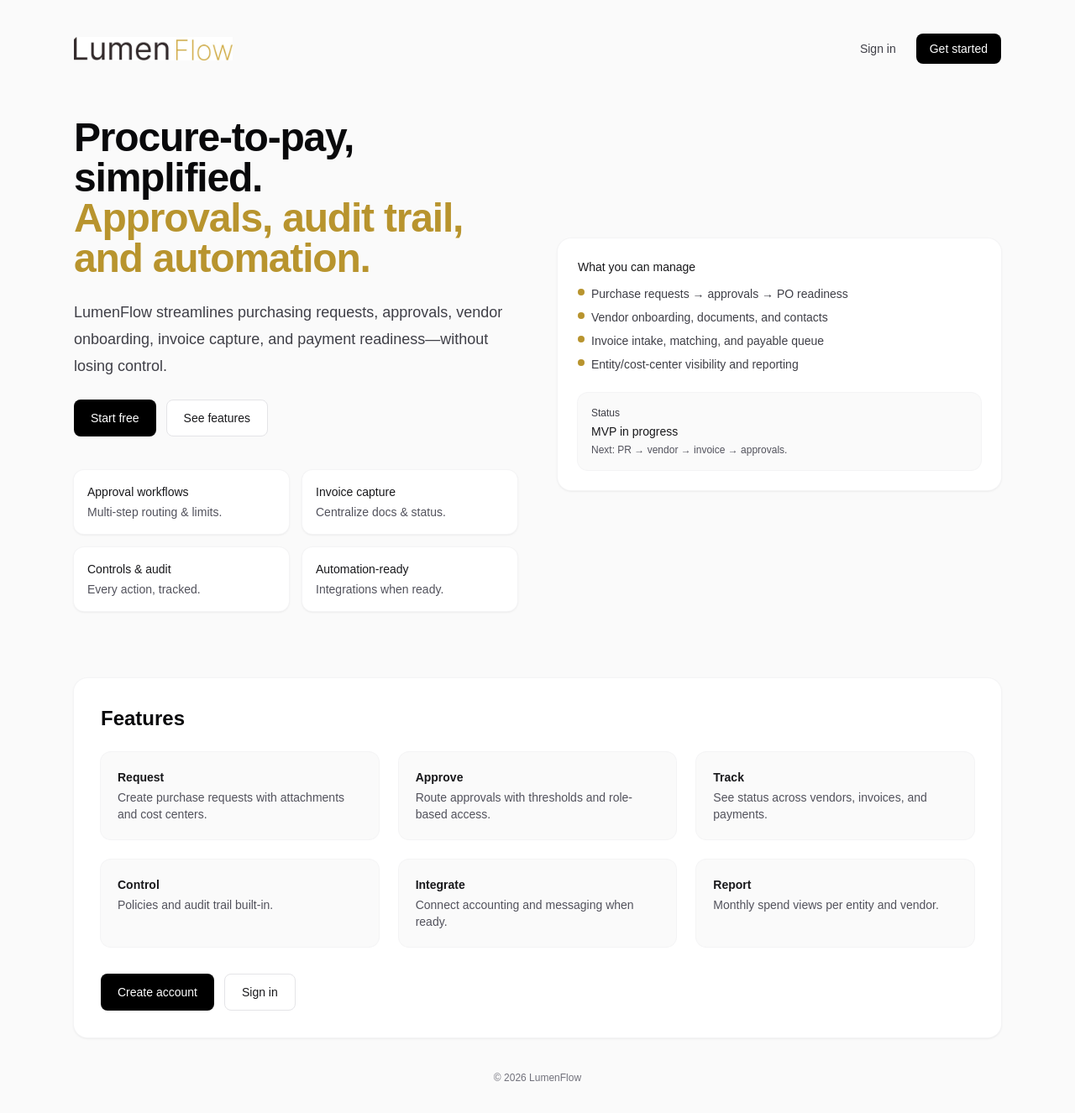
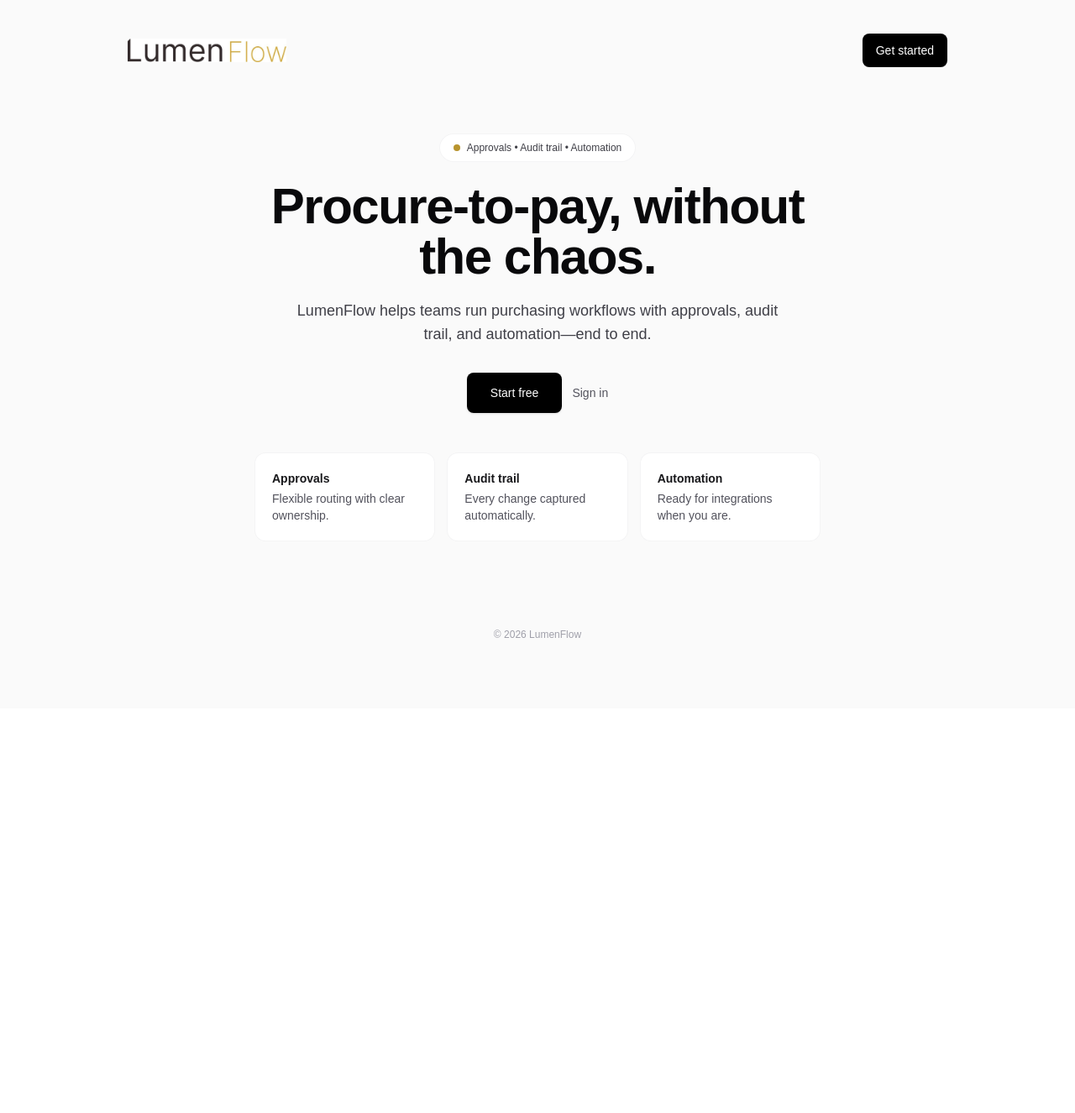
Before and after one commit to noemisasum/lumenflow, a Next.js app in the folder web/: page / in a window 1280 px wide. Shown: the top 1326 px of the page at 84% size. After the commit the page ends 844 px from the top, so only its background shows below. Built offline with nearby package versions, Linux system fonts and the light colour scheme.

Commit message:
refine: premium conversion-focused landing page

```diff
--- a/web/src/app/page.tsx
+++ b/web/src/app/page.tsx
@@ -1,138 +1,58 @@
 export default function Home() {
   return (
     <div className="min-h-screen bg-zinc-50 text-zinc-950">
-      <div className="mx-auto max-w-6xl px-6 py-10">
+      <div className="mx-auto max-w-5xl px-6 py-10">
         <header className="flex items-center justify-between">
-          <div className="flex items-center gap-3">
           <img src="/lumenflow-logo.jpg" alt="LumenFlow" className="h-7 w-auto" />
-          </div>
-          <nav className="flex items-center gap-3">
-            <a
-              href="/login"
-              className="rounded-lg px-3 py-2 text-sm font-medium text-zinc-700 hover:bg-white hover:text-zinc-950"
-            >
-              Sign in
-            </a>
           <a
             href="/signup"
-              className="rounded-lg bg-black px-4 py-2 text-sm font-medium text-white hover:bg-zinc-800"
+            className="inline-flex h-10 items-center justify-center rounded-lg bg-black px-4 text-sm font-medium text-white hover:bg-zinc-800"
           >
             Get started
           </a>
-          </nav>
         </header>
 
-        <main className="mt-16 grid gap-12 lg:grid-cols-2 lg:items-center">
-          <section className="space-y-6">
-            <h1 className="text-4xl font-semibold tracking-tight sm:text-5xl">
-              Procure-to-pay, simplified.
-              <span className="block text-[#B8942E]">Approvals, audit trail, and automation.</span>
+        <main className="mx-auto mt-20 max-w-2xl text-center">
+          <div className="inline-flex items-center gap-2 rounded-full bg-white px-4 py-2 text-xs font-medium text-zinc-700 ring-1 ring-zinc-100">
+            <span className="h-2 w-2 rounded-full bg-[#B8942E]" />
+            Approvals • Audit trail • Automation
+          </div>
+
+          <h1 className="mt-6 text-5xl font-semibold tracking-tight sm:text-6xl">
+            Procure-to-pay, without the chaos.
           </h1>
-            <p className="max-w-xl text-lg leading-8 text-zinc-700">
-              LumenFlow streamlines purchasing requests, approvals, vendor onboarding, invoice capture, and payment
-              readiness—without losing control.
+
+          <p className="mx-auto mt-5 max-w-xl text-lg leading-7 text-zinc-700">
+            LumenFlow helps teams run purchasing workflows with approvals, audit trail, and automation—end to end.
           </p>
-            <div className="flex flex-col gap-3 sm:flex-row">
+
+          <div className="mt-8 flex items-center justify-center gap-3">
             <a
               href="/signup"
-                className="inline-flex h-11 items-center justify-center rounded-lg bg-black px-5 text-sm font-medium text-white hover:bg-zinc-800"
+              className="inline-flex h-12 items-center justify-center rounded-lg bg-black px-7 text-sm font-medium text-white shadow-sm hover:bg-zinc-800"
             >
               Start free
             </a>
-              <a
-                href="#features"
-                className="inline-flex h-11 items-center justify-center rounded-lg border border-zinc-200 bg-white px-5 text-sm font-medium text-zinc-900 hover:bg-zinc-50"
-              >
-                See features
+            <a href="/login" className="text-sm font-medium text-zinc-600 hover:text-zinc-950">
+              Sign in
             </a>
           </div>
 
-            <div className="grid max-w-xl grid-cols-2 gap-4 pt-4 text-sm text-zinc-700">
-              <div className="rounded-xl bg-white p-4 shadow-sm ring-1 ring-zinc-100">
-                <div className="font-medium text-zinc-900">Approval workflows</div>
-                <div className="mt-1 text-zinc-600">Multi-step routing & limits.</div>
-              </div>
-              <div className="rounded-xl bg-white p-4 shadow-sm ring-1 ring-zinc-100">
-                <div className="font-medium text-zinc-900">Invoice capture</div>
-                <div className="mt-1 text-zinc-600">Centralize docs & status.</div>
-              </div>
-              <div className="rounded-xl bg-white p-4 shadow-sm ring-1 ring-zinc-100">
-                <div className="font-medium text-zinc-900">Controls & audit</div>
-                <div className="mt-1 text-zinc-600">Every action, tracked.</div>
-              </div>
-              <div className="rounded-xl bg-white p-4 shadow-sm ring-1 ring-zinc-100">
-                <div className="font-medium text-zinc-900">Automation-ready</div>
-                <div className="mt-1 text-zinc-600">Integrations when ready.</div>
-              </div>
-            </div>
-          </section>
-
-          <section className="rounded-2xl bg-white p-6 shadow-sm ring-1 ring-zinc-100">
-            <div className="space-y-3">
-              <div className="text-sm font-medium text-zinc-900">What you can manage</div>
-              <ul className="space-y-2 text-sm text-zinc-700">
-                <li className="flex gap-2">
-                  <span className="mt-1 h-2 w-2 rounded-full bg-[#B8942E]" />
-                  Purchase requests → approvals → PO readiness
-                </li>
-                <li className="flex gap-2">
-                  <span className="mt-1 h-2 w-2 rounded-full bg-[#B8942E]" />
-                  Vendor onboarding, documents, and contacts
-                </li>
-                <li className="flex gap-2">
-                  <span className="mt-1 h-2 w-2 rounded-full bg-[#B8942E]" />
-                  Invoice intake, matching, and payable queue
-                </li>
-                <li className="flex gap-2">
-                  <span className="mt-1 h-2 w-2 rounded-full bg-[#B8942E]" />
-                  Entity/cost-center visibility and reporting
-                </li>
-              </ul>
-              <div className="mt-6 rounded-xl bg-zinc-50 p-4 ring-1 ring-zinc-100">
-                <div className="text-xs font-medium text-zinc-700">Status</div>
-                <div className="mt-1 text-sm text-zinc-900">MVP in progress</div>
-                <div className="mt-1 text-xs text-zinc-600">Next: PR → vendor → invoice → approvals.</div>
-              </div>
-            </div>
-          </section>
-        </main>
-
-        <section id="features" className="mt-20">
-          <div className="rounded-2xl bg-white p-8 shadow-sm ring-1 ring-zinc-100">
-            <h2 className="text-2xl font-semibold">Features</h2>
-            <div className="mt-6 grid gap-6 sm:grid-cols-2 lg:grid-cols-3">
+          <div className="mt-12 grid gap-4 text-left sm:grid-cols-3">
             {[
-                { title: "Request", desc: "Create purchase requests with attachments and cost centers." },
-                { title: "Approve", desc: "Route approvals with thresholds and role-based access." },
-                { title: "Track", desc: "See status across vendors, invoices, and payments." },
-                { title: "Control", desc: "Policies and audit trail built-in." },
-                { title: "Integrate", desc: "Connect accounting and messaging when ready." },
-                { title: "Report", desc: "Monthly spend views per entity and vendor." },
+              { title: "Approvals", desc: "Flexible routing with clear ownership." },
+              { title: "Audit trail", desc: "Every change captured automatically." },
+              { title: "Automation", desc: "Ready for integrations when you are." },
             ].map((x) => (
-                <div key={x.title} className="rounded-xl bg-zinc-50 p-5 ring-1 ring-zinc-100">
+              <div key={x.title} className="rounded-xl bg-white p-5 ring-1 ring-zinc-100">
                 <div className="text-sm font-semibold text-zinc-900">{x.title}</div>
                 <div className="mt-1 text-sm text-zinc-600">{x.desc}</div>
               </div>
             ))}
           </div>
-            <div className="mt-8 flex gap-3">
-              <a
-                href="/signup"
-                className="inline-flex h-11 items-center justify-center rounded-lg bg-black px-5 text-sm font-medium text-white hover:bg-zinc-800"
-              >
-                Create account
-              </a>
-              <a
-                href="/login"
-                className="inline-flex h-11 items-center justify-center rounded-lg border border-zinc-200 bg-white px-5 text-sm font-medium text-zinc-900 hover:bg-zinc-50"
-              >
-                Sign in
-              </a>
-            </div>
-          </div>
-        </section>
+        </main>
 
-        <footer className="py-10 text-center text-xs text-zinc-500">© {new Date().getFullYear()} LumenFlow</footer>
+        <footer className="mt-16 py-10 text-center text-xs text-zinc-400">© {new Date().getFullYear()} LumenFlow</footer>
       </div>
     </div>
   );
```
Lines whose indentation alone changed are shown as unchanged.
